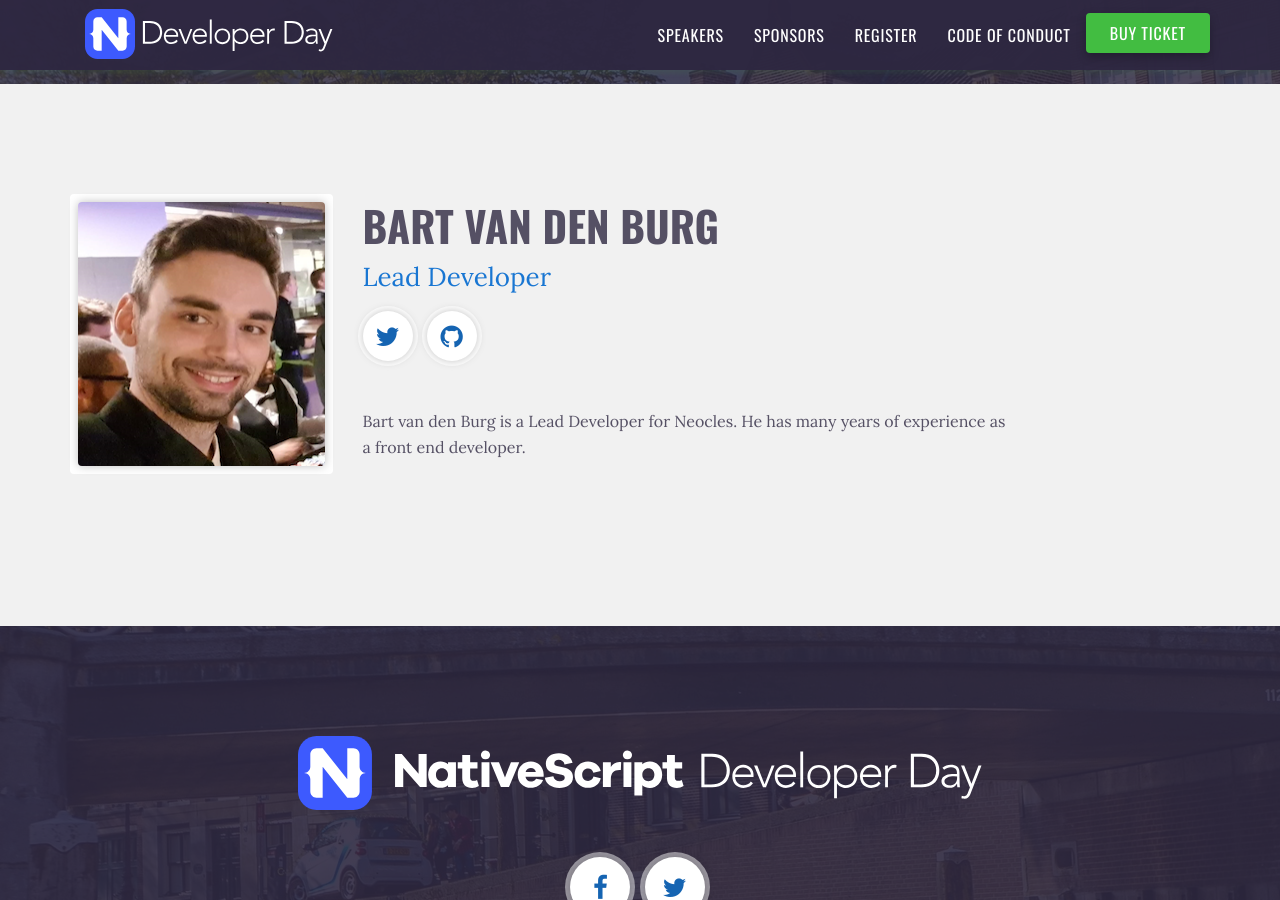
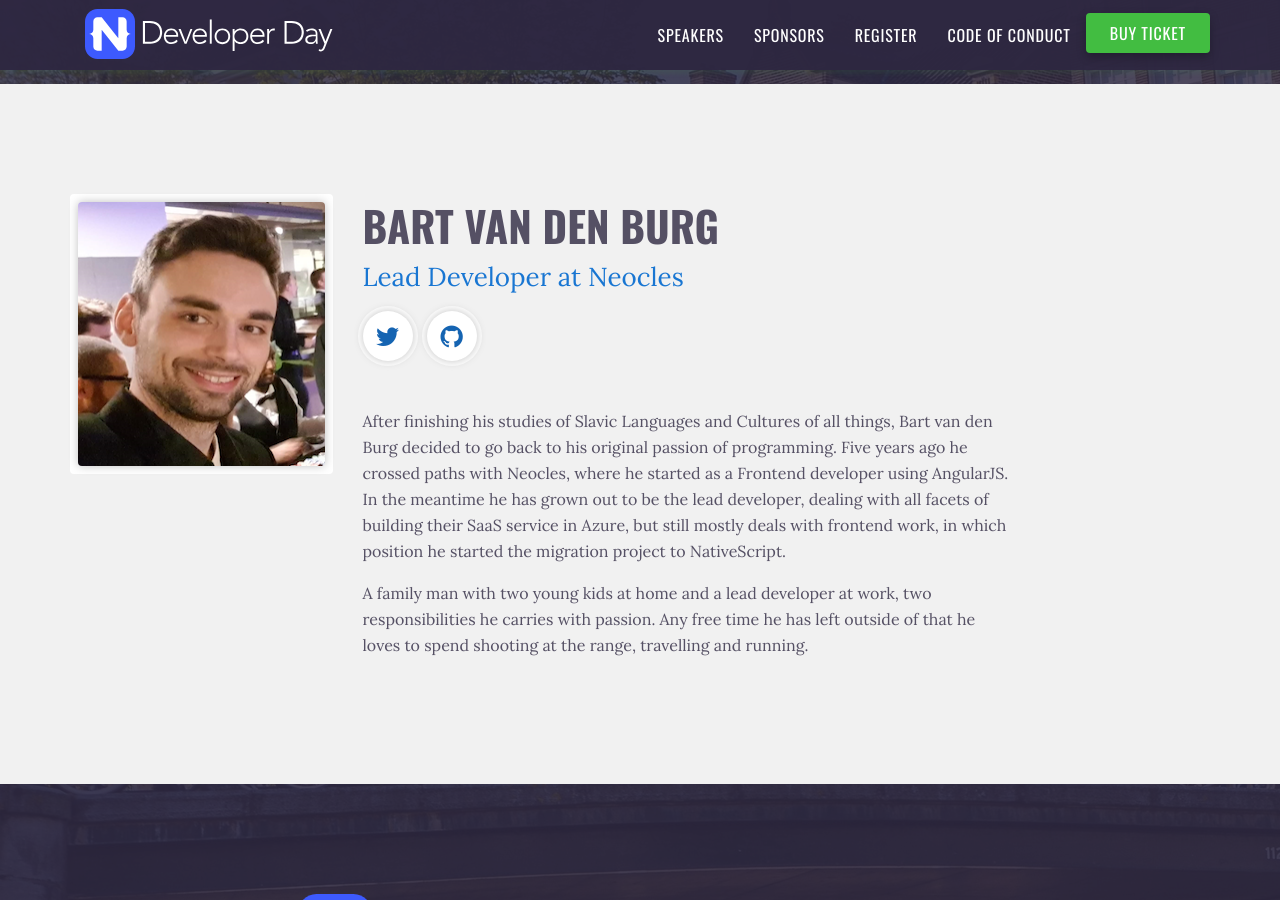
Before and after one commit to sebawita/nativescript-dev-day, a Jekyll site: the page built from speakers/bart-van-den-burg.md, in a window 1280 px wide and 900 px high, scrolled down 284 px. Built offline with Jekyll 4.4.1, drawn with Linux system fonts in a browser that asks for light colours.

Commit message:
speaker update

```diff
--- a/speakers/bart-van-den-burg.md
+++ b/speakers/bart-van-den-burg.md
@@ -2,7 +2,7 @@
 layout: speaker
 title: Bart van den Burg
 last-name: Burg
-job-title: "Lead Developer"
+job-title: "Lead Developer at Neocles"
 short-job-title: "Lead Developer"
 photo: "bart-van-den-burg.png"
 twitter: "BartBurgov"
@@ -10,4 +10,6 @@
 hide: false
 ---
 
-Bart van den Burg is a Lead Developer for Neocles. He has many years of experience as a front end developer.
+After finishing his studies of Slavic Languages and Cultures of all things, Bart van den Burg decided to go back to his original passion of programming. Five years ago he crossed paths with Neocles, where he started as a Frontend developer using AngularJS. In the meantime he has grown out to be the lead developer, dealing with all facets of building their SaaS service in Azure, but still mostly deals with frontend work, in which position he started the migration project to NativeScript.
+
+A family man with two young kids at home and a lead developer at work, two responsibilities he carries with passion. Any free time he has left outside of that he loves to spend shooting at the range, travelling and running.
```
Also changed, not shown: speakers/igor-randjelovic.md (added, +13 -0 lines), speakers/natalia-venditto.md (added, +13 -0 lines), assets/img/speakers/igor-randjelovic.jpeg (added), assets/img/speakers/natalia-venditto.jpg (added).
